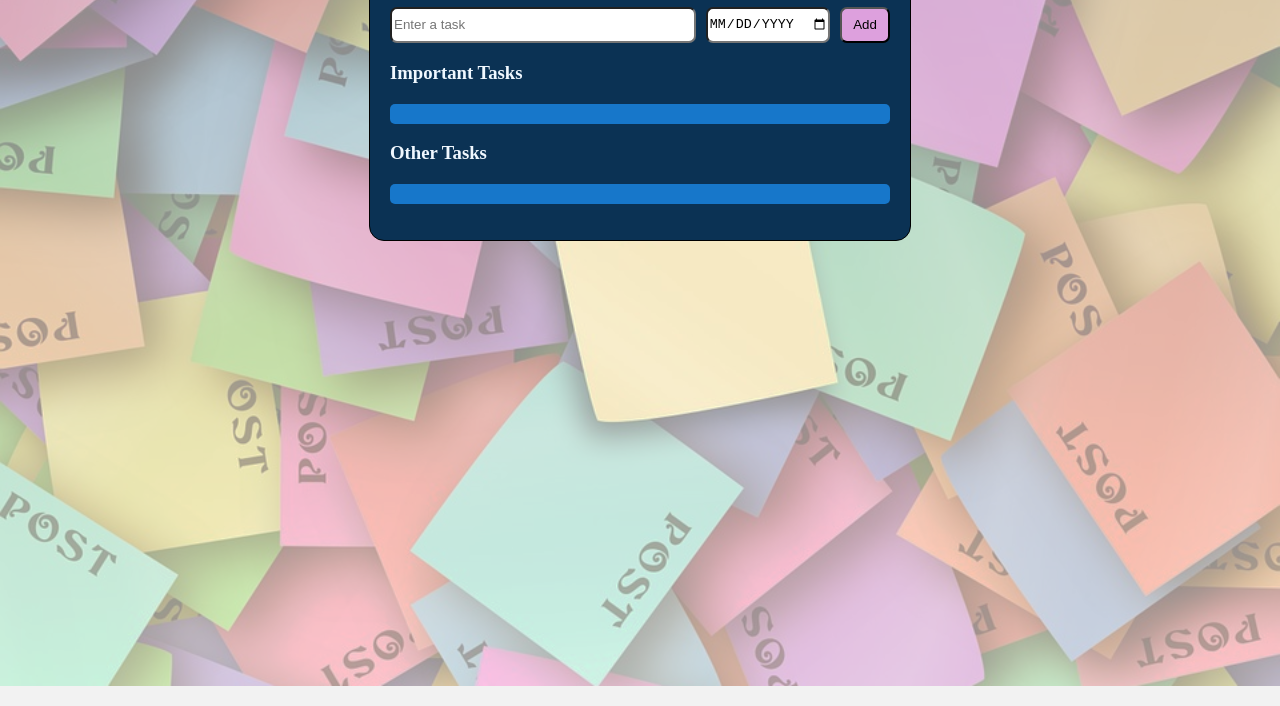
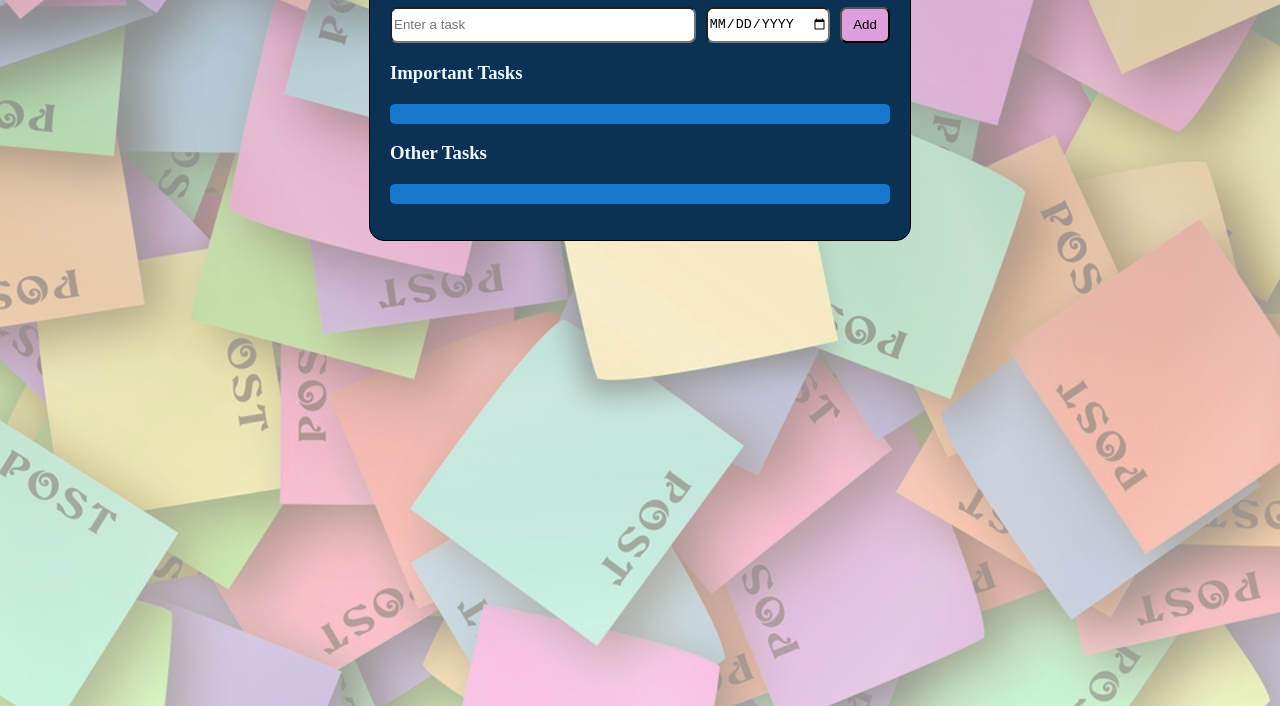
Before and after one commit to sumitkhandegar/To_do_list, a plain HTML site: page index.html in a window 1280 px wide. Shown: the part 114-820 px from the top of the page. Drawn offline with Linux system fonts and the light colour scheme.

Commit message:
bg change

```diff
--- a/style.css
+++ b/style.css
@@ -1,12 +1,15 @@
-body{
+body {
    background-image: url(bg.jpg);
    background-size: cover;
-   backface-visibility: 50%;
    background-repeat: no-repeat;
+   background-position: center;
    background-color: rgba(234, 234, 234, 0.6);
    background-blend-mode: lighten;
    color: aliceblue;
+   margin: 0;
+   height: 100vh;
 }
+
 
 .todo-container {
    background-color: rgb(11, 50, 84);
```
